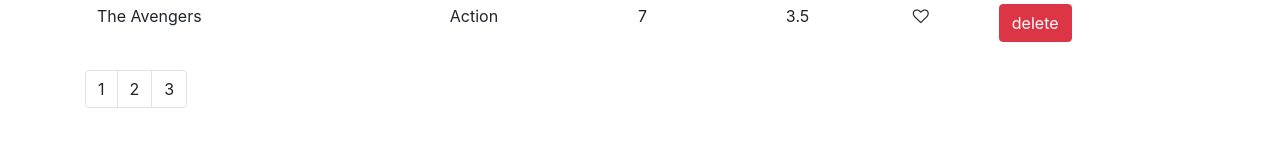
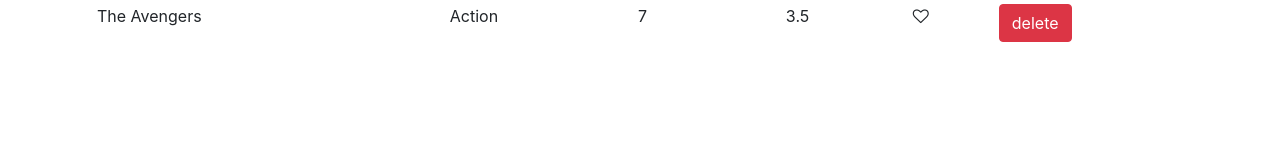
Before and after one commit to MonaliGanganeNeosoft/React-all, a React (Create React App) app: page / in a window 1280 px wide. Shown: the part 603-750 px from the top of the page. Built offline with nearby package versions, Linux system fonts and the light colour scheme.

Commit message:
Basic Pagination is done

```diff
--- a/src/components/common/pagination.jsx
+++ b/src/components/common/pagination.jsx
@@ -2,9 +2,11 @@
 import _ from "lodash"; //for underscore
 const Pagination = (props) => {
   const { itemsCount, pageSize } = props;
-  const pagesCount = itemsCount / pageSize;
+  const pagesCount = Math.ceil(itemsCount / pageSize);
   //[1,2,3].map()
   //[1 ... pagesCount].map()
+  console.log(pagesCount);
+  if (pagesCount === 1) return null;
   const pages = _.range(1, pagesCount + 1);
   return (
     <nav>
--- a/src/components/movies.jsx
+++ b/src/components/movies.jsx
@@ -67,7 +67,7 @@
         </table>
         <Pagination
           itemsCount={count}
-          pageSize={this.state.pageSize}
+          pageSize={10}
           onPageChange={this.handlePageChange}
         />
       </>
```
